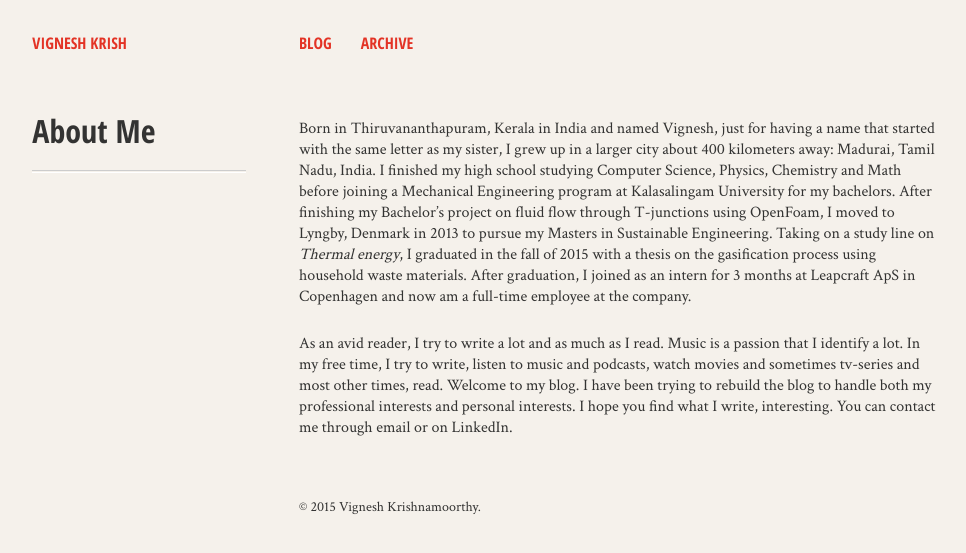
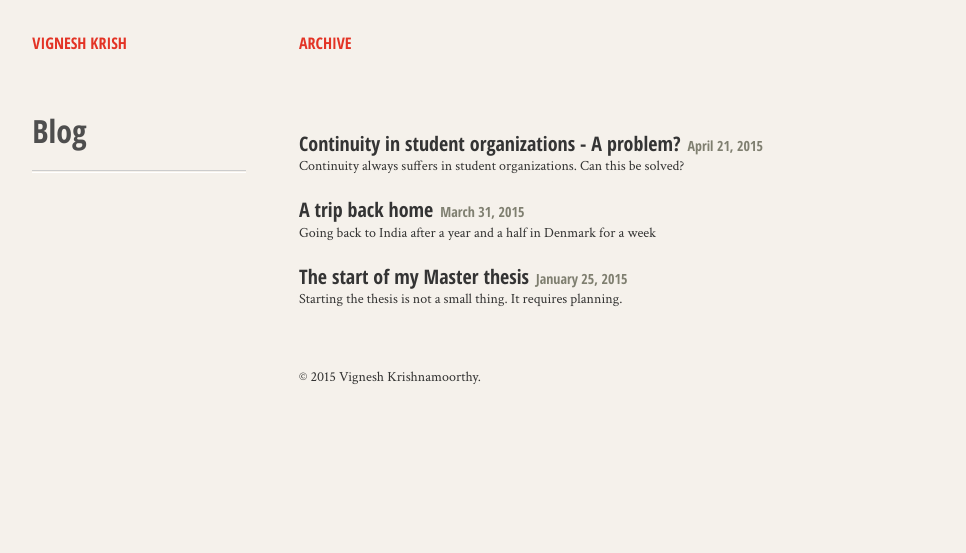
Before and after one commit to vignkri/vignkri.github.io, a Jekyll site: the page built from index.md, in a window 1280 px wide. Shown: the top 553 px of the page, without its empty margins (21-987 px from the left). Built offline with Jekyll 4.4.1, drawn with Linux system fonts in a browser that asks for light colours; nearby versions of some CDN libraries.

Commit message:
Removed about me page - home is the blog

```diff
--- a/_data/navigation.yml
+++ b/_data/navigation.yml
@@ -1,6 +1,4 @@
 # Site navigation links
 
-- title: Blog
-  url: /blog/
 - title: Archive
   url: /posts/
--- a/index.md
+++ b/index.md
@@ -1,6 +1,6 @@
 ---
-layout: page
-title: About Me
+layout: home
+title: Blog
 excerpt: "The neurons that power me"
 tags: [blog, home-page]
 image:
@@ -8,7 +8,3 @@ image:
   credit:
   creditlink:
 ---
-
-Born in Thiruvananthapuram, Kerala in India and named Vignesh, just for having a name that started with the same letter as my sister, I grew up in a larger city about 400 kilometers away: Madurai, Tamil Nadu, India. I finished my high school studying Computer Science, Physics, Chemistry and Math before joining a Mechanical Engineering program at Kalasalingam University for my bachelors. After finishing my Bachelor's project on fluid flow through T-junctions using OpenFoam, I moved to Lyngby, Denmark in 2013 to pursue my Masters in Sustainable Engineering. Taking on a study line on *Thermal energy*, I graduated in the fall of 2015 with a thesis on the gasification process using household waste materials. After graduation, I joined as an intern for 3 months at Leapcraft ApS in Copenhagen and now am a full-time employee at the company.
-
-As an avid reader, I try to write a lot and as much as I read. Music is a passion that I identify a lot. In my free time, I try to write, listen to music and podcasts, watch movies and sometimes tv-series and most other times, read. Welcome to my blog. I have been trying to rebuild the blog to handle both my professional interests and personal interests. I hope you find what I write, interesting. You can contact me through email or on LinkedIn.
```
